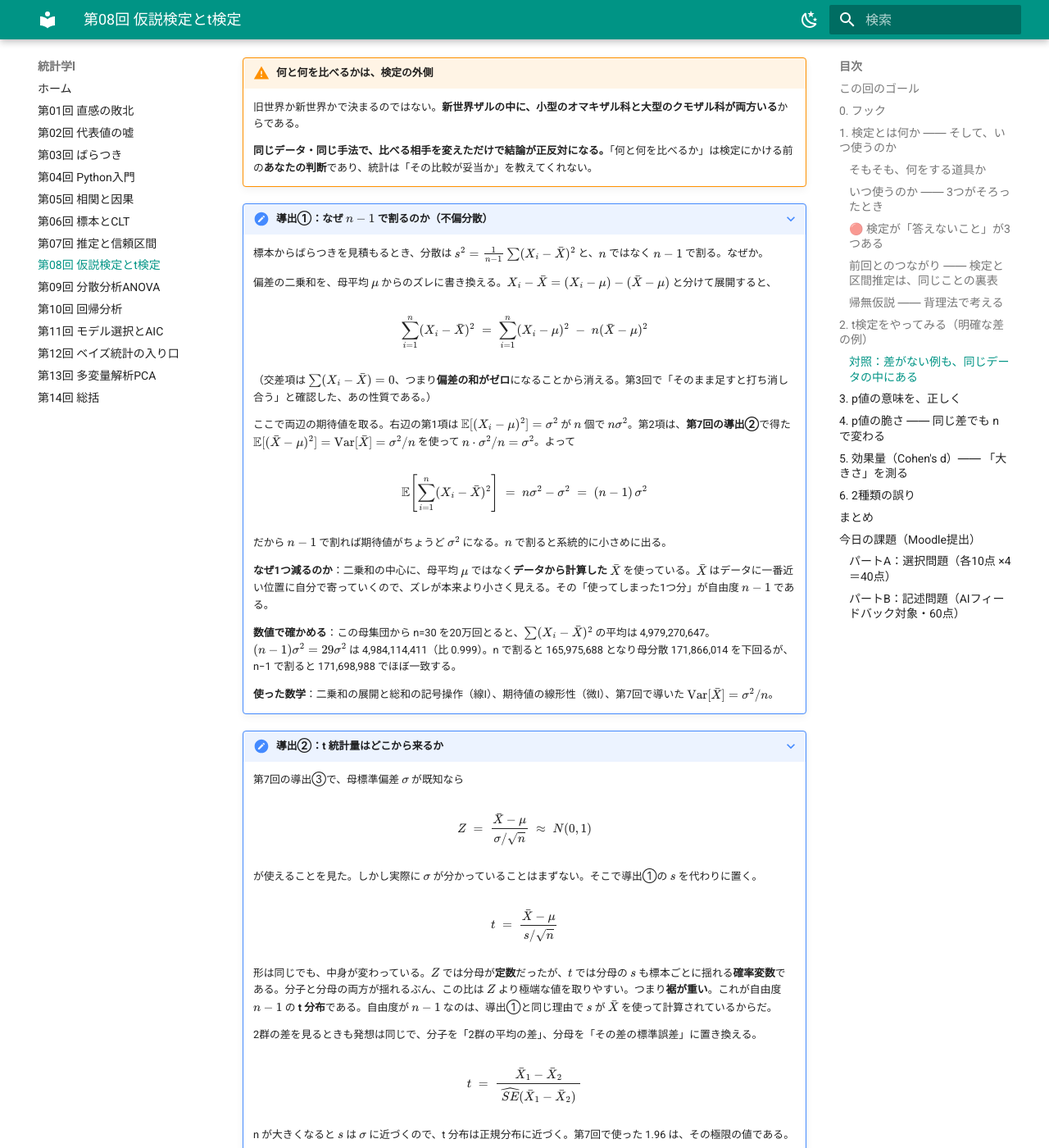
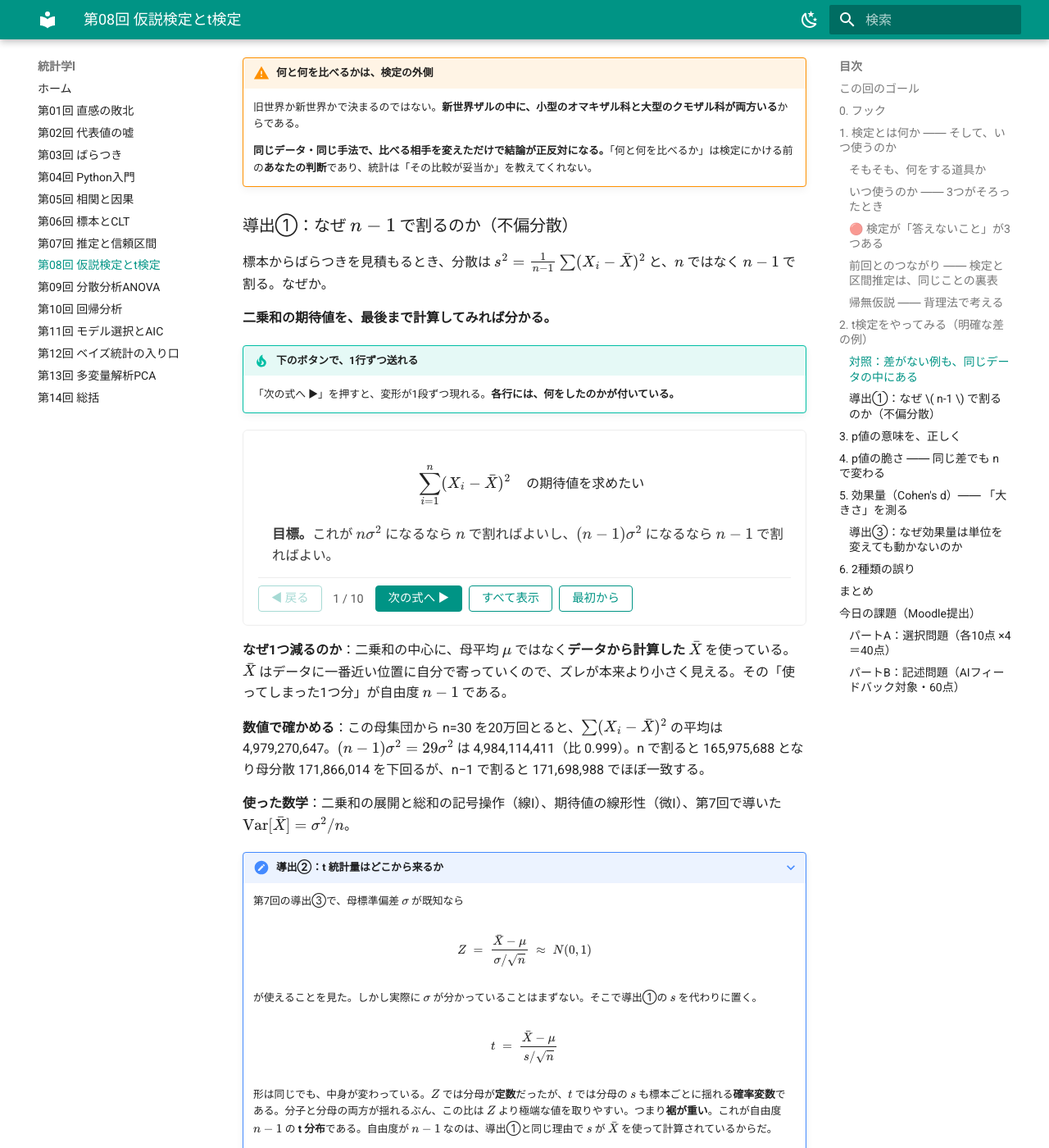
Before and after one commit to aonoa68/toukei-1, an MkDocs documentation site: the page built from docs/08_ttest.md, in a window 1280 px wide and 1400 px high, scrolled down 3796 px. Shown: the whole window at 82% size. Built offline with MkDocs 1.6.1 and Material for MkDocs 9.7.7, drawn with Linux system fonts in a browser that asks for light colours; some of the changed text lies outside the part shown.

Commit message:
式変形ステッパーを第6回・第8回の導出に適用
- 第8回 導出①（不偏分散がなぜ n−1 か）を10ステップに。これまで括弧の中で
  「交差項は消える」と一言で済ませていた箇所を、Σ(Xi−μ)=n(X̄−μ) まで開いた
- 第8回 導出③（効果量が単位で動かない）を5ステップに。c が約分される様子を出す
- 第6回 導出①（SE=σ/√n）を7ステップに。🔴 独立を使うのが5段目だけであることを
  その場で明示し、末尾の warning からも参照

いずれも admonition から ### 節に変更（md_in_html がアドモニション内で効かないため）。

Co-Authored-By: Claude Opus 5 <noreply@anthropic.com>
Claude-Session: https://claude.ai/code/session_01VNG6MY7caqH6ZBqg92AUZE

```diff
--- a/docs/06_sampling_clt.md
+++ b/docs/06_sampling_clt.md
@@ -284,32 +284,92 @@ n を **4倍**にすると SE は **半分**。だから「精度を2倍にす
 
 **歪度も、同じ \( \sqrt{n} \) で薄まる。**歪度の理論値の列は、母集団の歪度 7.60 を \( \sqrt{n} \) で割った値である（導出③）。だから n を4倍にしても、歪度は半分までしか下がらない。**7.60 という出発点が極端なので、n=500 まで増やしても 0.34 が残る。**
 
-???+ note "導出①：\( SE=\sigma/\sqrt{n} \) はどこから来るか"
+### 導出①：\( SE=\sigma/\sqrt{n} \) はどこから来るか
 
-    標本 \( X_1,\dots,X_n \) を母集団から**独立に同じ分布で**選ぶ。各 \( X_i \) について \( \mathbb{E}[X_i]=\mu \)、\( \mathrm{Var}[X_i]=\sigma^2 \)。
+標本 \( X_1,\dots,X_n \) を母集団から**独立に同じ分布で**選ぶ。各 \( X_i \) について \( \mathbb{E}[X_i]=\mu \)、\( \mathrm{Var}[X_i]=\sigma^2 \)。
 
-    **まず、当て方が偏っていないこと。**期待値は和と定数倍について線形（\( \mathbb{E}[aX+bY]=a\mathbb{E}[X]+b\mathbb{E}[Y]\)）なので、
+確かめることは2つある。**当て方が偏っていないこと**と、**どれだけばらつくか**である。
 
-    $$ \mathbb{E}[\bar{X}] \;=\; \mathbb{E}\!\left[\frac{1}{n}\sum_{i=1}^{n} X_i\right] \;=\; \frac{1}{n}\sum_{i=1}^{n}\mathbb{E}[X_i] \;=\; \frac{1}{n}\cdot n\mu \;=\; \mu $$
+!!! tip "下のボタンで、1行ずつ送れる"
+    「次の式へ ▶」を押すと、変形が1段ずつ現れる。**各行には、何をしたのかが付いている。**
 
-    §3で見た「標本平均の平均が母平均とほぼ一致する」は、この式の実測である。
+<div class="deriv" markdown>
 
-    **次に、ばらつき。**分散は**独立な**確率変数の和について加法的（\( \mathrm{Var}[X+Y]=\mathrm{Var}[X]+\mathrm{Var}[Y]\)）で、定数倍は二乗で効く（\( \mathrm{Var}[aX]=a^2\mathrm{Var}[X]\)）。したがって、
+<div markdown>
 
-    $$ \mathrm{Var}[\bar{X}] \;=\; \mathrm{Var}\!\left[\frac{1}{n}\sum_{i=1}^{n} X_i\right] \;=\; \frac{1}{n^2}\sum_{i=1}^{n}\mathrm{Var}[X_i] \;=\; \frac{1}{n^2}\cdot n\sigma^2 \;=\; \frac{\sigma^2}{n} $$
+$$ \bar{X} \;=\; \frac{1}{n}\sum_{i=1}^{n} X_i $$
 
-    平方根を取ると \( \mathrm{SD}[\bar{X}] = \sigma/\sqrt{n} \)。これが**標準誤差**である。
+**出発点。**標本平均の定義そのもの。この量の**平均**と**ばらつき**を、順に求める。
 
-    **すぐ上の「n を4倍にすると SE は半分」は、ここから出る。**\( \sqrt{4}=2 \) だからで、経験則ではなく式の帰結である。上の表の SE の理論値が 5,863 → 2,394 → 1,311 → 586 と動くのも、すべてこの式に n を入れた値だ。
+</div>
 
-    **数値で確かめる**：この母集団から n=30 を20万回選ぶと、標本平均の平均は 5,879 g（母平均 5,881 g）、標本平均の分散の実測は 5,703,853 で、理論値 \( \sigma^2/n = 5{,}728{,}867 \) の 0.996 倍。
+<div markdown>
 
-    !!! warning "この式は『独立』を使っている"
-        分散の加法性が成り立つのは、\( X_i \) が互いに独立（または無相関）のときだけ。§6で扱う「みんなが空気を読んで答えがそろう」状況では独立性が壊れ、この式は成り立たない。
+$$ \mathbb{E}[\bar{X}] \;=\; \mathbb{E}\!\left[\frac{1}{n}\sum_{i=1}^{n} X_i\right] \;=\; \frac{1}{n}\sum_{i=1}^{n}\mathbb{E}[X_i] $$
 
-        なお、**期待値のほうは独立を使っていない。**当て方が偏らないこと（\( \mathbb{E}[\bar{X}]=\mu \)）は独立でなくても成り立つが、ばらつきの式（\( \sigma^2/n \)）は独立に頼っている。前提が崩れたとき先に狂うのは、当て方ではなく**精度の見積もり**のほうである。
+**期待値を中に入れた。**期待値は和と定数倍について線形（\( \mathbb{E}[aX+bY]=a\mathbb{E}[X]+b\mathbb{E}[Y] \)）なので、\( \tfrac{1}{n} \) は外に出せて、和は1つずつに分けられる。
 
-    **使った数学**：期待値の線形性、分散の加法性と定数倍（微I）。総和の記号操作（線I）。
+</div>
+
+<div markdown>
+
+$$ \mathbb{E}[\bar{X}] \;=\; \frac{1}{n}\cdot n\mu \;=\; \mu $$
+
+**当て方は偏っていない。**各 \( \mathbb{E}[X_i] \) はどれも \( \mu \) なので、\( \mu \) が \( n \) 個。
+§3で見た「標本平均の平均が母平均とほぼ一致する」は、この式の実測である。
+🔴 **ここまで、独立性を一度も使っていない。**
+
+</div>
+
+<div markdown>
+
+$$ \mathrm{Var}[\bar{X}] \;=\; \mathrm{Var}\!\left[\frac{1}{n}\sum_{i=1}^{n} X_i\right] \;=\; \frac{1}{n^2}\,\mathrm{Var}\!\left[\sum_{i=1}^{n} X_i\right] $$
+
+**定数倍を外に出した。**ただし分散では**二乗で効く**（\( \mathrm{Var}[aX]=a^2\mathrm{Var}[X] \)）ので、\( \tfrac{1}{n} \) ではなく \( \tfrac{1}{n^2} \) になる。**ここが期待値と違うところ。**
+
+</div>
+
+<div markdown>
+
+$$ \mathrm{Var}[\bar{X}] \;=\; \frac{1}{n^2}\sum_{i=1}^{n}\mathrm{Var}[X_i] $$
+
+🔴 **和をばらした。ここで初めて「独立」を使っている。**
+分散が足し算できる（\( \mathrm{Var}[X+Y]=\mathrm{Var}[X]+\mathrm{Var}[Y] \)）のは、\( X_i \) が互いに独立（または無相関）のときだけである。
+
+</div>
+
+<div markdown>
+
+$$ \mathrm{Var}[\bar{X}] \;=\; \frac{1}{n^2}\cdot n\sigma^2 \;=\; \frac{\sigma^2}{n} $$
+
+**各 \( \mathrm{Var}[X_i] \) はどれも \( \sigma^2 \)** なので、\( \sigma^2 \) が \( n \) 個。約分して \( \sigma^2/n \)。
+
+</div>
+
+<div markdown>
+
+$$ \mathrm{SD}[\bar{X}] \;=\; \sqrt{\frac{\sigma^2}{n}} \;=\; \frac{\sigma}{\sqrt{n}} $$
+
+**平方根を取った。これが標準誤差 \( SE \) である。**
+分散では \( n \) で割れていたのに、標準偏差になると \( \sqrt{n} \) で割ることになる。
+**「\( n \) を4倍にして、やっと半分」の正体は、この平方根**であって、経験則ではない。
+
+</div>
+
+</div>
+
+上の表の SE の理論値が 5,863 → 2,394 → 1,311 → 586 と動くのも、すべてこの式に \( n \) を入れた値である。
+
+**数値で確かめる**：この母集団から n=30 を20万回選ぶと、標本平均の平均は 5,879 g（母平均 5,881 g）、標本平均の分散の実測は 5,703,853 で、理論値 \( \sigma^2/n = 5{,}728{,}867 \) の 0.996 倍。
+
+!!! warning "この式は『独立』を使っている"
+    分散の加法性が成り立つのは、\( X_i \) が互いに独立（または無相関）のときだけ。§6で扱う「みんなが空気を読んで答えがそろう」状況では独立性が壊れ、この式は成り立たない。
+
+    なお、**期待値のほうは独立を使っていない。**当て方が偏らないこと（\( \mathbb{E}[\bar{X}]=\mu \)）は独立でなくても成り立つが、ばらつきの式（\( \sigma^2/n \)）は独立に頼っている。前提が崩れたとき先に狂うのは、当て方ではなく**精度の見積もり**のほうである。
+
+    上のステップで言えば、**独立が要るのは5段目だけ**である。1〜3段目（当て方が偏らないこと）は、空気を読む集団でもそのまま成り立つ。
+
+**使った数学**：期待値の線形性、分散の加法性と定数倍（微I）。総和の記号操作（線I）。
 
 **そして注目すべきは、右の2列の進み方の違いである。**ばらつきは 1/√n できれいに縮むのに、**歪みはなかなか取れない**。n=500 でもまだ0.3残っている。
 
--- a/docs/08_ttest.md
+++ b/docs/08_ttest.md
@@ -143,27 +143,111 @@ t検定の結果：**t = 20.03、p ≈ 8.4 × 10⁻²⁷**（ほぼ0）。
 
     **同じデータ・同じ手法で、比べる相手を変えただけで結論が正反対になる。**「何と何を比べるか」は検定にかける前の**あなたの判断**であり、統計は「その比較が妥当か」を教えてくれない。
 
-???+ note "導出①：なぜ \( n-1 \) で割るのか（不偏分散）"
+### 導出①：なぜ \( n-1 \) で割るのか（不偏分散）
 
-    標本からばらつきを見積もるとき、分散は \( s^2 = \frac{1}{n-1}\sum (X_i-\bar{X})^2 \) と、\( n \) ではなく \( n-1 \) で割る。なぜか。
+標本からばらつきを見積もるとき、分散は \( s^2 = \frac{1}{n-1}\sum (X_i-\bar{X})^2 \) と、\( n \) ではなく \( n-1 \) で割る。なぜか。
 
-    偏差の二乗和を、母平均 \( \mu \) からのズレに書き換える。\( X_i-\bar{X} = (X_i-\mu)-(\bar{X}-\mu) \) と分けて展開すると、
+**二乗和の期待値を、最後まで計算してみれば分かる。**
 
-    $$ \sum_{i=1}^{n}(X_i-\bar{X})^2 \;=\; \sum_{i=1}^{n}(X_i-\mu)^2 \;-\; n(\bar{X}-\mu)^2 $$
+!!! tip "下のボタンで、1行ずつ送れる"
+    「次の式へ ▶」を押すと、変形が1段ずつ現れる。**各行には、何をしたのかが付いている。**
 
-    （交差項は \( \sum (X_i-\bar{X})=0 \)、つまり**偏差の和がゼロ**になることから消える。第3回で「そのまま足すと打ち消し合う」と確認した、あの性質である。）
+<div class="deriv" markdown>
 
-    ここで両辺の期待値を取る。右辺の第1項は \( \mathbb{E}[(X_i-\mu)^2]=\sigma^2 \) が \( n \) 個で \( n\sigma^2 \)。第2項は、**第7回の導出②**で得た \( \mathbb{E}[(\bar{X}-\mu)^2]=\mathrm{Var}[\bar{X}]=\sigma^2/n \) を使って \( n\cdot\sigma^2/n = \sigma^2 \)。よって
+<div markdown>
 
-    $$ \mathbb{E}\!\left[\sum_{i=1}^{n}(X_i-\bar{X})^2\right] \;=\; n\sigma^2 - \sigma^2 \;=\; (n-1)\,\sigma^2 $$
+$$ \sum_{i=1}^{n}(X_i-\bar{X})^2 \quad\text{の期待値を求めたい} $$
 
-    だから \( n-1 \) で割れば期待値がちょうど \( \sigma^2 \) になる。\( n \) で割ると系統的に小さめに出る。
+**目標。**これが \( n\sigma^2 \) になるなら \( n \) で割ればよいし、\( (n-1)\sigma^2 \) になるなら \( n-1 \) で割ればよい。
 
-    **なぜ1つ減るのか**：二乗和の中心に、母平均 \( \mu \) ではなく**データから計算した** \( \bar{X} \) を使っている。\( \bar{X} \) はデータに一番近い位置に自分で寄っていくので、ズレが本来より小さく見える。その「使ってしまった1つ分」が自由度 \( n-1 \) である。
+</div>
 
-    **数値で確かめる**：この母集団から n=30 を20万回とると、\( \sum(X_i-\bar{X})^2 \) の平均は 4,979,270,647。\( (n-1)\sigma^2 = 29\sigma^2 \) は 4,984,114,411（比 0.999）。n で割ると 165,975,688 となり母分散 171,866,014 を下回るが、n−1 で割ると 171,698,988 でほぼ一致する。
+<div markdown>
 
-    **使った数学**：二乗和の展開と総和の記号操作（線I）、期待値の線形性（微I）、第7回で導いた \( \mathrm{Var}[\bar{X}]=\sigma^2/n \)。
+$$ X_i-\bar{X} \;=\; (X_i-\mu)-(\bar{X}-\mu) $$
+
+**μ を足して引いただけ。**μ は未知だが、**期待値を計算するときには使える**（\( \mathbb{E}[(X_i-\mu)^2]=\sigma^2 \) が分かっているので）。
+
+</div>
+
+<div markdown>
+
+$$ \sum_{i=1}^{n}(X_i-\bar{X})^2 \;=\; \sum_{i=1}^{n}(X_i-\mu)^2 \;-\; 2(\bar{X}-\mu)\sum_{i=1}^{n}(X_i-\mu) \;+\; n(\bar{X}-\mu)^2 $$
+
+**二乗して和を取った。**\( (a-b)^2 = a^2-2ab+b^2 \) をそのまま使っただけ。
+\( (\bar{X}-\mu) \) は \( i \) によらないので、**和の外に出せる**（最後の項が \( n \) 倍になるのもそのため）。
+
+</div>
+
+<div markdown>
+
+$$ \sum_{i=1}^{n}(X_i-\mu) \;=\; \sum_{i=1}^{n}X_i - n\mu \;=\; n\bar{X}-n\mu \;=\; n(\bar{X}-\mu) $$
+
+**交差項の中身を先に片づける。**\( \sum X_i = n\bar{X} \)（標本平均の定義）を使った。
+**ここが、この導出の山である。**
+
+</div>
+
+<div markdown>
+
+$$ \sum_{i=1}^{n}(X_i-\bar{X})^2 \;=\; \sum_{i=1}^{n}(X_i-\mu)^2 \;-\; 2n(\bar{X}-\mu)^2 \;+\; n(\bar{X}-\mu)^2 $$
+
+**いまの結果を交差項に代入した。**\( -2(\bar{X}-\mu)\cdot n(\bar{X}-\mu) = -2n(\bar{X}-\mu)^2 \)。
+
+</div>
+
+<div markdown>
+
+$$ \sum_{i=1}^{n}(X_i-\bar{X})^2 \;=\; \sum_{i=1}^{n}(X_i-\mu)^2 \;-\; n(\bar{X}-\mu)^2 $$
+
+**同類項をまとめた。**\( -2n + n = -n \)。
+ここまでは**確率も期待値も出てこない。ただの式変形**である。
+
+</div>
+
+<div markdown>
+
+$$ \mathbb{E}\!\left[\sum_{i=1}^{n}(X_i-\bar{X})^2\right] \;=\; \sum_{i=1}^{n}\mathbb{E}\!\left[(X_i-\mu)^2\right] \;-\; n\,\mathbb{E}\!\left[(\bar{X}-\mu)^2\right] $$
+
+**両辺の期待値を取った。**期待値は和と定数倍について線形なので、そのまま中に入れられる。
+
+</div>
+
+<div markdown>
+
+$$ \mathbb{E}\!\left[\sum_{i=1}^{n}(X_i-\bar{X})^2\right] \;=\; n\sigma^2 \;-\; n\cdot\frac{\sigma^2}{n} $$
+
+**2つの期待値を、既に知っている値で置き換えた。**
+
+- \( \mathbb{E}[(X_i-\mu)^2]=\sigma^2 \) …… 母分散の定義。それが \( n \) 個
+- \( \mathbb{E}[(\bar{X}-\mu)^2]=\mathrm{Var}[\bar{X}]=\sigma^2/n \) …… **第7回の導出②**で出したもの
+
+</div>
+
+<div markdown>
+
+$$ \mathbb{E}\!\left[\sum_{i=1}^{n}(X_i-\bar{X})^2\right] \;=\; n\sigma^2-\sigma^2 \;=\; (n-1)\,\sigma^2 $$
+
+**答え。**二乗和の期待値は \( n\sigma^2 \) ではなく \( (n-1)\sigma^2 \) だった。
+
+</div>
+
+<div markdown>
+
+$$ \mathbb{E}\!\left[\frac{1}{n-1}\sum_{i=1}^{n}(X_i-\bar{X})^2\right] \;=\; \sigma^2 $$
+
+**だから \( n-1 \) で割る。**こうして初めて、期待値がちょうど母分散 \( \sigma^2 \) に一致する。
+\( n \) で割ると \( \frac{n-1}{n}\sigma^2 \) となり、**系統的に小さめに出る**。
+
+</div>
+
+</div>
+
+**なぜ1つ減るのか**：二乗和の中心に、母平均 \( \mu \) ではなく**データから計算した** \( \bar{X} \) を使っている。\( \bar{X} \) はデータに一番近い位置に自分で寄っていくので、ズレが本来より小さく見える。その「使ってしまった1つ分」が自由度 \( n-1 \) である。
+
+**数値で確かめる**：この母集団から n=30 を20万回とると、\( \sum(X_i-\bar{X})^2 \) の平均は 4,979,270,647。\( (n-1)\sigma^2 = 29\sigma^2 \) は 4,984,114,411（比 0.999）。n で割ると 165,975,688 となり母分散 171,866,014 を下回るが、n−1 で割ると 171,698,988 でほぼ一致する。
+
+**使った数学**：二乗和の展開と総和の記号操作（線I）、期待値の線形性（微I）、第7回で導いた \( \mathrm{Var}[\bar{X}]=\sigma^2/n \)。
 
 ???+ note "導出②：t 統計量はどこから来るか"
 
@@ -236,27 +320,68 @@ d = 4.40 は目安の「0.8で大」をはるかに超えている。群内の
 
 > **p値は「偶然かどうか」、効果量は「どれくらいか」。**論文でも報告書でも、**両方を書く**。
 
-???+ note "導出③：なぜ効果量は単位を変えても動かないのか"
+### 導出③：なぜ効果量は単位を変えても動かないのか
 
-    Cohen's d は、2群の平均の差を、群内のばらつき（合併標準偏差 \( s_p \)）で割ったものである。
+Cohen's d は、2群の平均の差を、群内のばらつき（合併標準偏差 \( s_p \)）で割ったものである。
 
-    $$ d \;=\; \frac{\bar{x}_1-\bar{x}_2}{s_p}, \qquad s_p=\sqrt{\frac{(n_1-1)s_1^2+(n_2-1)s_2^2}{n_1+n_2-2}} $$
+!!! tip "下のボタンで、1行ずつ送れる"
+    g を kg に直したときに何が起きるかを、式の上で追う。
 
-    ここで単位を変える。g を kg にするのは、全データを \( c=1/1000 \) 倍することである。平均は \( c \) 倍、標準偏差も \( c \) 倍になるので、
+<div class="deriv" markdown>
 
-    $$ d' \;=\; \frac{c\bar{x}_1-c\bar{x}_2}{c\,s_p} \;=\; \frac{c(\bar{x}_1-\bar{x}_2)}{c\,s_p} \;=\; d $$
+<div markdown>
 
-    分子と分母で \( c \) が約分される。**d は「標準偏差何個分の差か」という比なので、ものさしの目盛りを取り替えても変わらない。** これが「標準化された効果量」と呼ばれる理由である。
+$$ d \;=\; \frac{\bar{x}_1-\bar{x}_2}{s_p}, \qquad s_p=\sqrt{\frac{(n_1-1)s_1^2+(n_2-1)s_2^2}{n_1+n_2-2}} $$
 
-    ここが p値との決定的な違いになる。t 統計量には \( \sqrt{n} \) が入っていて、
+**定義。**分子は「差」、分母は「群内のばらつき」。どちらも**同じ単位**（この例なら g）である。
 
-    $$ t \;\approx\; d \times \sqrt{\frac{n_1 n_2}{n_1+n_2}} $$
+</div>
 
-    という関係にある。**d が同じでも、n を増やせば t は大きくなり、p は小さくなる。** 第4節で「真の差は常に0.2kgなのに n を増やすほど有意になった」のは、この式そのものである。d は n を含まないので動かない。だから両方を見る必要がある。
+<div markdown>
 
-    **数値で確かめる**：オナガザル科とオマキザル科の体重で、g のまま計算しても kg に直しても d = 2.2464 で同じ。対数スケールでも log10(g) と log10(kg) のどちらでも d = 4.4012 で一致する（対数では単位の変更が平行移動になるため、差も標準偏差も変わらない）。
+$$ x \;\longmapsto\; c\,x \qquad (c = 1/1000) $$
 
-    **使った数学**：定数倍に対する平均と標準偏差の振る舞い（微I）、約分という比の性質。
+**単位を変える＝全データを \( c \) 倍する。**g を kg に直すとは、そういうことである。
+
+</div>
+
+<div markdown>
+
+$$ \bar{x} \;\longmapsto\; c\,\bar{x}, \qquad s \;\longmapsto\; c\,s $$
+
+**平均も標準偏差も、同じ \( c \) 倍になる。**
+平均は \( \frac{1}{n}\sum cx_i = c\bar{x} \)。標準偏差は \( \mathrm{Var}[cX]=c^2\mathrm{Var}[X] \) の平方根なので \( c\,s \)（第3回）。
+
+</div>
+
+<div markdown>
+
+$$ d' \;=\; \frac{c\bar{x}_1-c\bar{x}_2}{c\,s_p} \;=\; \frac{c(\bar{x}_1-\bar{x}_2)}{c\,s_p} $$
+
+**新しい単位での d を書き下した。**分子を \( c \) でくくる。
+
+</div>
+
+<div markdown>
+
+$$ d' \;=\; \frac{\cancel{c}\,(\bar{x}_1-\bar{x}_2)}{\cancel{c}\,s_p} \;=\; \frac{\bar{x}_1-\bar{x}_2}{s_p} \;=\; d $$
+
+**分子と分母で \( c \) が約分された。**
+\( d \) は「**標準偏差何個分の差か**」という比なので、ものさしの目盛りを取り替えても変わらない。
+これが「**標準化された**効果量」と呼ばれる理由である。
+
+</div>
+
+</div>
+
+ここが p値との決定的な違いになる。t 統計量には \( \sqrt{n} \) が入っていて、
+
+$$ t \;\approx\; d \times \sqrt{\frac{n_1 n_2}{n_1+n_2}} $$
+
+という関係にある。**d が同じでも、n を増やせば t は大きくなり、p は小さくなる。** 第4節で「真の差は常に0.2kgなのに n を増やすほど有意になった」のは、この式そのものである。d は n を含まないので動かない。だから両方を見る必要がある。
+**数値で確かめる**：オナガザル科とオマキザル科の体重で、g のまま計算しても kg に直しても d = 2.2464 で同じ。対数スケールでも log10(g) と log10(kg) のどちらでも d = 4.4012 で一致する（対数では単位の変更が平行移動になるため、差も標準偏差も変わらない）。
+
+**使った数学**：定数倍に対する平均と標準偏差の振る舞い（微I）、約分という比の性質。
 
 
 ---
```
